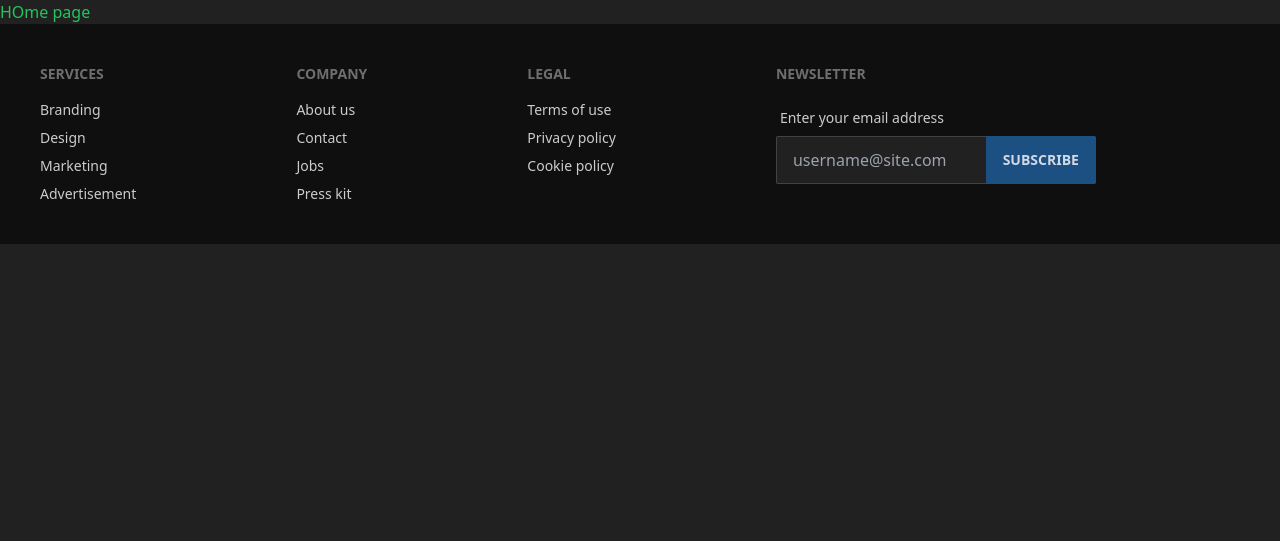
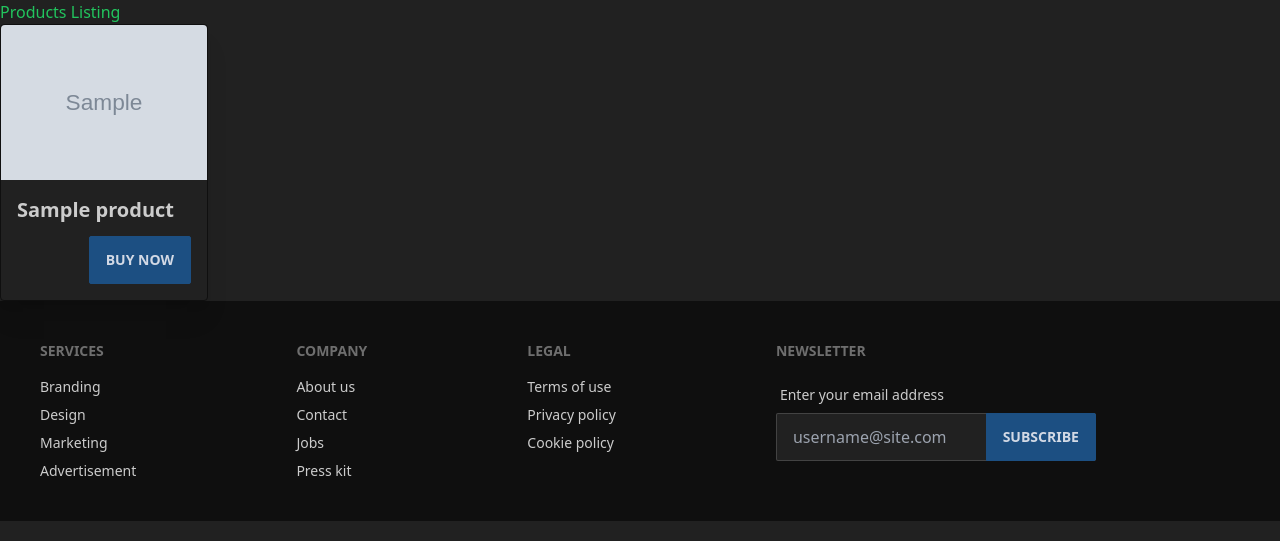
Before and after one commit to ahnge/treasurestore, a Django app: page / in a window 1280 px wide. Shown: the part 66-607 px from the top of the page. Run offline with Django 4.2, Linux system fonts and the light colour scheme; tables that the repository leaves empty hold one stand-in row (values such as "Sample post"); grey boxes marked "Sample" are stand-in pictures.

Commit message:
basic product listing

```diff
--- a/store/templates/store/index.html
+++ b/store/templates/store/index.html
@@ -1,5 +1,17 @@
 {% extends "base.html" %}
-
 {% block content %}
-<h1 class="text-green-500">HOme page</h1>
+    <h1 class="text-green-500">Products Listing</h1>
+    {% for product in products %}
+        <div class="card card-compact card-bordered w-52 bg-base-100 shadow-xl">
+            <figure>
+                <img src="{{ product.main_image.image.url }}" alt="Shoes" />
+            </figure>
+            <div class="card-body">
+                <h2 class="card-title">{{ product.name }}</h2>
+                <div class="card-actions justify-end">
+                    <button class="btn btn-primary">Buy Now</button>
+                </div>
+            </div>
+        </div>
+    {% endfor %}
 {% endblock content %}
--- a/store/views.py
+++ b/store/views.py
@@ -1,7 +1,8 @@
 from django.shortcuts import render
-
-# Create your views here.
+from .models import Product
 
 
 def index(request):
-    return render(request, "store/index.html")
+    products = Product.objects.all()[:5]
+    context = {"products": products}
+    return render(request, "store/index.html", context)
```
Also changed, not shown: static/css/output.css.
